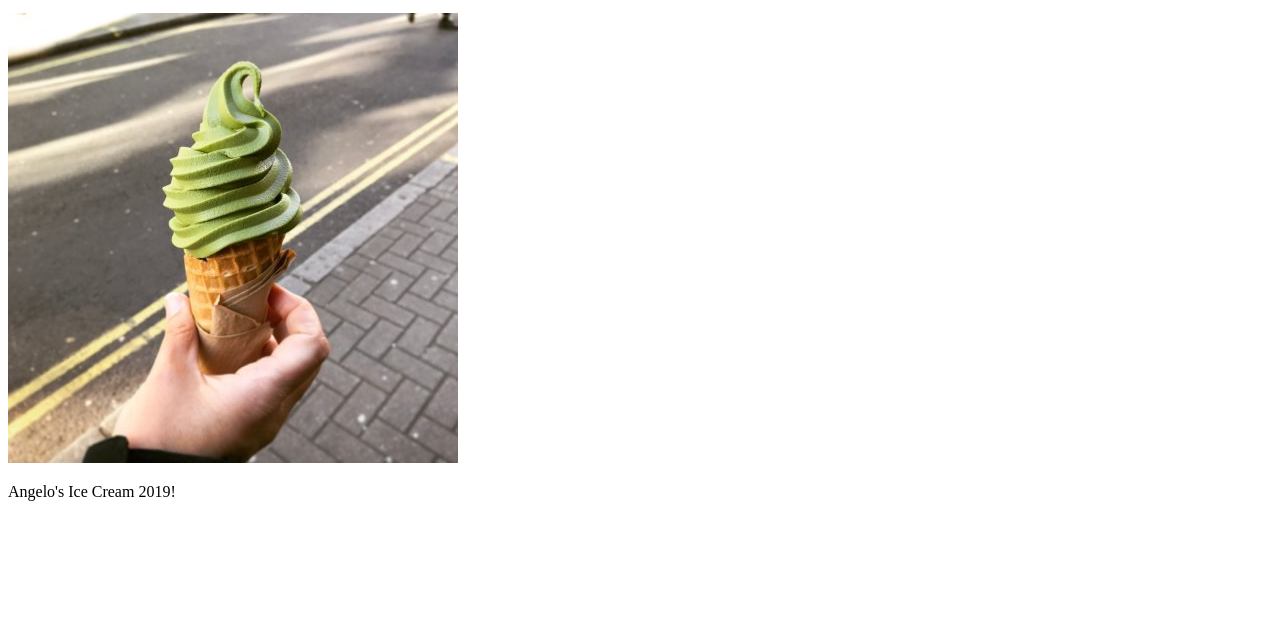
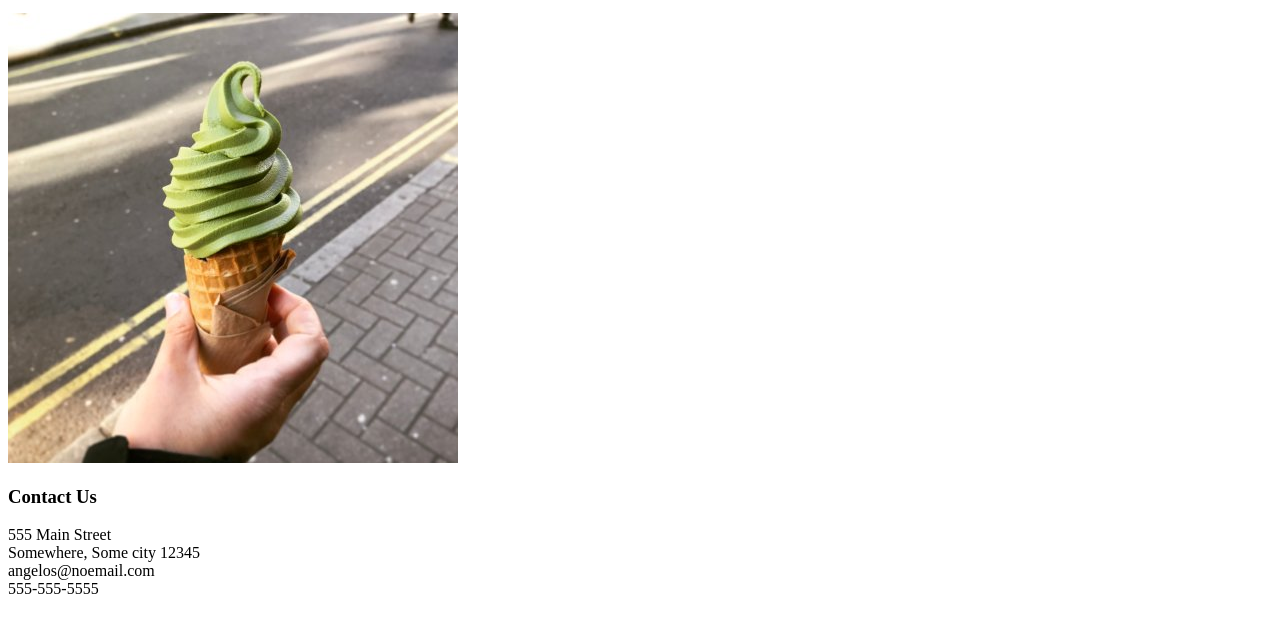
Before and after one commit to tyrionaustin/m7-hw7-austin-tyrion, a plain HTML site: page index.html in a window 1280 px wide. Shown: the part 119-752 px from the top of the page. Drawn offline with nearby package versions, Linux system fonts and the light colour scheme; a script that the page names is missing.

Commit message:
Add contact info into footer

```diff
--- a/index.html
+++ b/index.html
@@ -24,7 +24,14 @@
 </main>
 
     <footer>
-<p>Angelo's Ice Cream 2019!</p>
+<h3>Contact Us</h3>
+<p> 555 Main Street </br>
+  Somewhere, Some city 12345</br>
+  angelos@noemail.com</br>
+  555-555-5555
+
+
+</p>
     </footer>
 
     <!-- Optional JavaScript -->
```
